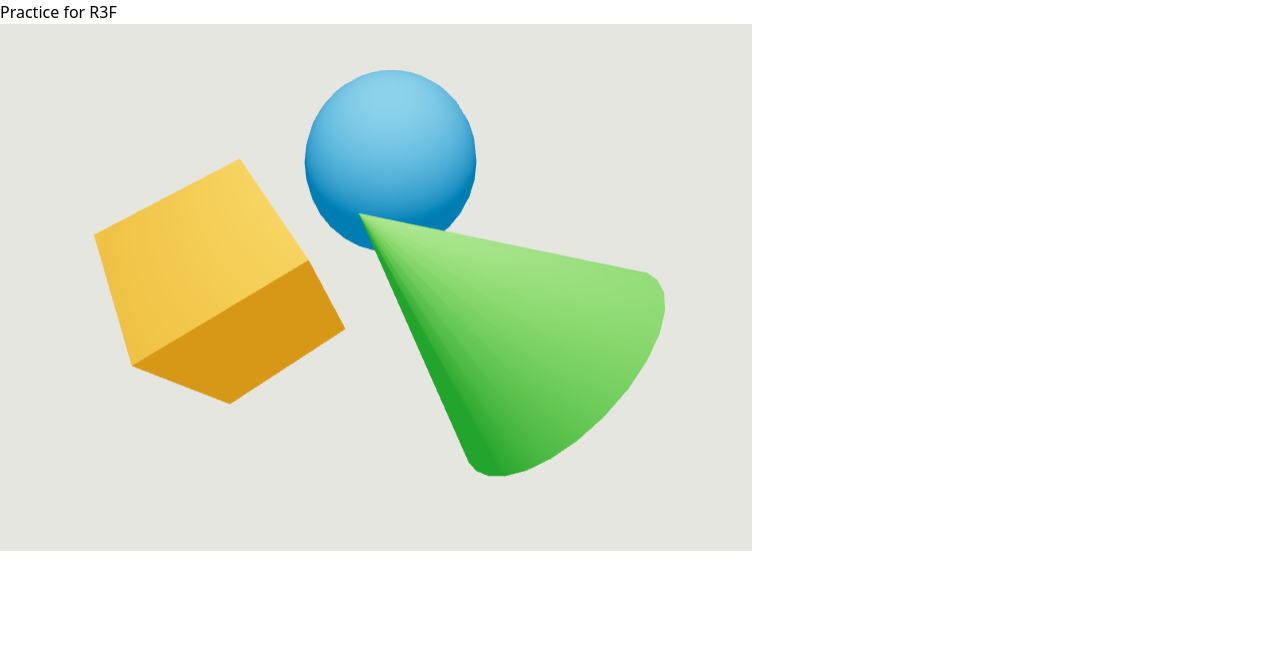
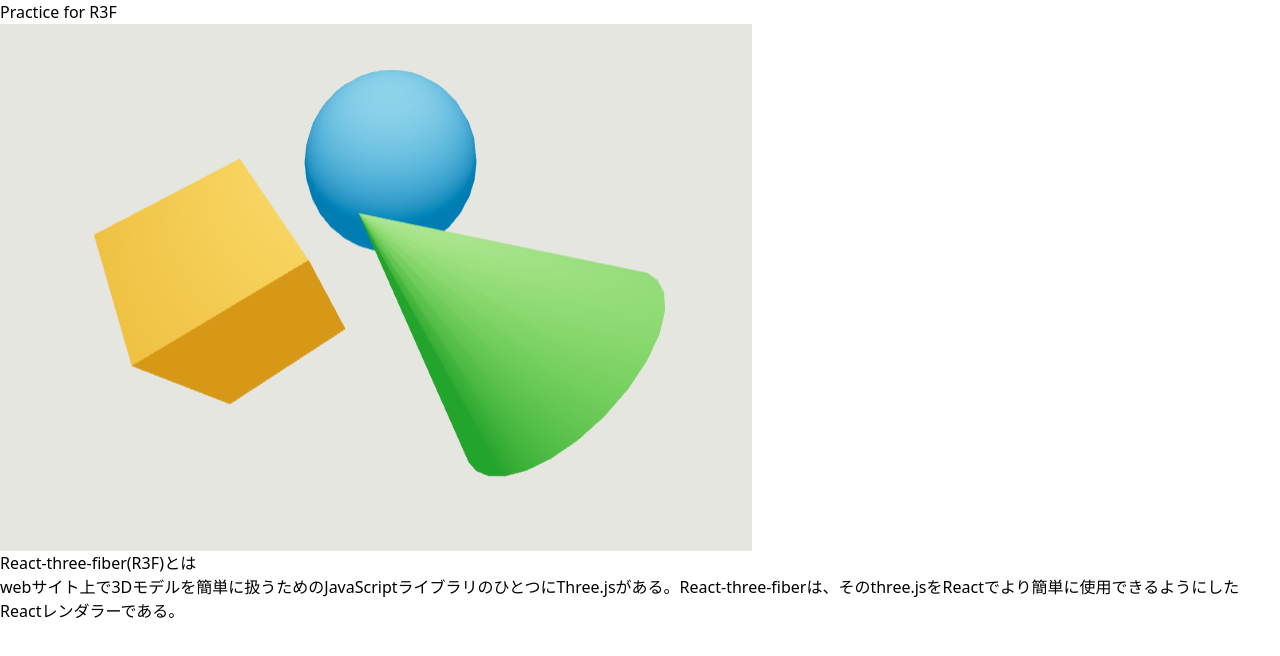
Before and after one commit to YM202c2100/R3F-Practice, a React (Vite) app: page / in a window 1280 px wide. Shown: the top 656 px of the page. Built offline with nearby package versions, Linux system fonts and the light colour scheme.

Commit message:
[feat] R3Fの説明文を作成

```diff
--- a/src/components/AboutR3F.jsx
+++ b/src/components/AboutR3F.jsx
@@ -2,7 +2,10 @@
 function AboutR3F(){
   return(
     <div>
-
+      <h2>React-three-fiber(R3F)とは</h2>
+      <p>
+        webサイト上で3Dモデルを簡単に扱うためのJavaScriptライブラリのひとつにThree.jsがある。React-three-fiberは、そのthree.jsをReactでより簡単に使用できるようにしたReactレンダラーである。
+      </p>
     </div>
   )
 }
```
